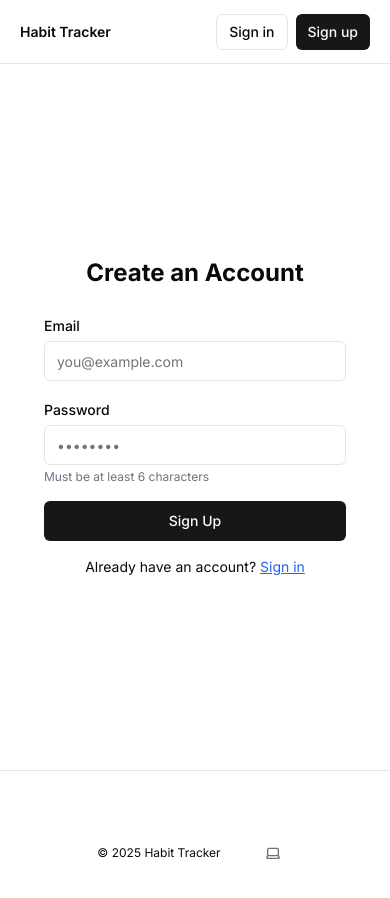
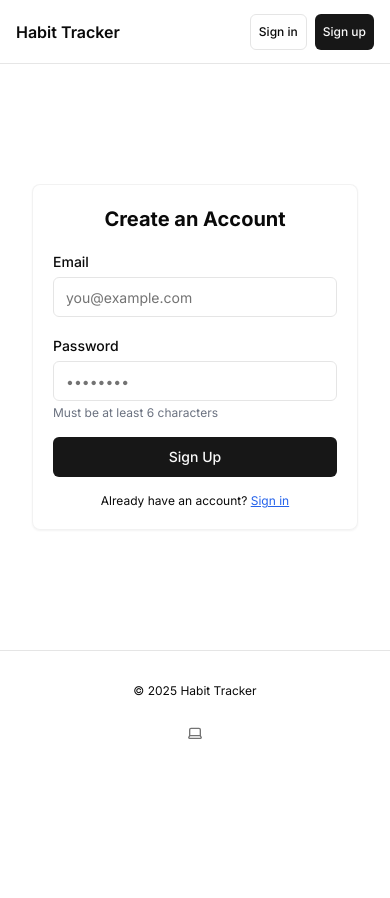
Before and after one commit to mironpuzanov/habit-tracker, a Next.js app in the folder my-app/: page /external/sign-up in a window 390 px wide. Shown: the top 898 px of the page. After the commit the page ends 844 px from the top, so only its background shows below. Built offline with nearby package versions, Linux system fonts and the light colour scheme.

Commit message:
Improve mobile responsiveness across the application

```diff
--- a/my-app/app/app/layout.tsx
+++ b/my-app/app/app/layout.tsx
@@ -20,8 +20,10 @@ export default async function AppLayout({
         <div className="hidden md:block">
           <AppSidebar />
         </div>
-        <div className="flex-1 flex flex-col pb-16 md:pb-0">
-          {children}
+        <div className="flex-1 flex flex-col pb-20 md:pb-0 px-4 md:px-6 pt-4 md:pt-6">
+          <div className="max-w-4xl mx-auto w-full">
+            {children}
+          </div>
         </div>
       </div>
       <div className="md:hidden">
--- a/my-app/app/external/layout.tsx
+++ b/my-app/app/external/layout.tsx
@@ -9,28 +9,28 @@ export default function ExternalLayout({
 }>) {
   return (
     <main className="min-h-screen flex flex-col items-center">
-      <div className="flex-1 w-full flex flex-col gap-20 items-center">
+      <div className="flex-1 w-full flex flex-col gap-10 md:gap-20 items-center">
         <nav className="w-full flex justify-center border-b border-b-foreground/10 h-16">
-          <div className="w-full max-w-5xl flex justify-between items-center p-3 px-5 text-sm">
-            <div className="flex gap-5 items-center font-semibold">
-              <Link href={"/"}>Habit Tracker</Link>
+          <div className="w-full max-w-5xl flex justify-between items-center p-3 px-4 md:px-5 text-sm">
+            <div className="flex gap-3 md:gap-5 items-center font-semibold">
+              <Link href={"/"} className="text-base md:text-lg">Habit Tracker</Link>
             </div>
             <div className="flex gap-2">
-              <Button asChild size="sm" variant={"outline"}>
+              <Button asChild size="sm" variant={"outline"} className="text-xs md:text-sm px-2 md:px-4">
                 <Link href="/sign-in">Sign in</Link>
               </Button>
-              <Button asChild size="sm" variant={"default"}>
+              <Button asChild size="sm" variant={"default"} className="text-xs md:text-sm px-2 md:px-4">
                 <Link href="/sign-up">Sign up</Link>
               </Button>
             </div>
           </div>
         </nav>
 
-        <div className="flex flex-col gap-20 max-w-5xl p-5 w-full">
+        <div className="flex flex-col gap-10 md:gap-20 max-w-5xl px-4 md:px-5 w-full">
           {children}
         </div>
 
-        <footer className="w-full flex items-center justify-center border-t mx-auto text-center text-xs gap-8 py-16">
+        <footer className="w-full flex flex-col md:flex-row items-center justify-center border-t mx-auto text-center text-xs gap-4 md:gap-8 py-8 md:py-16">
           <p>
             &copy; {new Date().getFullYear()} Habit Tracker
           </p>
--- a/my-app/app/external/sign-in/page.tsx
+++ b/my-app/app/external/sign-in/page.tsx
@@ -71,12 +71,12 @@ export default function Page(props: any) {
   };
 
   return (
-    <div className="flex justify-center items-center min-h-[60vh]">
-      <div className="w-full max-w-md p-6">
+    <div className="flex justify-center items-center min-h-[60vh] w-full px-4 sm:px-6 md:px-8">
+      <div className="w-full max-w-md bg-background/50 backdrop-blur-sm rounded-lg border border-border/50 shadow-sm p-5 sm:p-6 md:p-8">
         <form onSubmit={handleSignIn} className="space-y-4">
-          <div className="text-center mb-6">
-            <h1 className="text-2xl font-bold">Sign in</h1>
-            <p className="text-sm text-gray-600 dark:text-gray-400 mt-2">
+          <div className="text-center mb-4 sm:mb-6">
+            <h1 className="text-xl sm:text-2xl font-bold">Sign in</h1>
+            <p className="text-xs sm:text-sm text-gray-600 dark:text-gray-400 mt-2">
               Don't have an account?{" "}
               <Link className="text-blue-600 dark:text-blue-400 underline" href="/external/sign-up">
                 Sign up
@@ -86,7 +86,7 @@ export default function Page(props: any) {
 
           <div className="space-y-4">
             <div>
-              <Label htmlFor="email">Email</Label>
+              <Label htmlFor="email" className="text-sm font-medium">Email</Label>
               <Input
                 id="email"
                 name="email"
@@ -95,13 +95,13 @@ export default function Page(props: any) {
                 onChange={(e) => setEmail(e.target.value)}
                 placeholder="you@example.com"
                 required
-                className="mt-1"
+                className="mt-1 w-full text-sm"
               />
             </div>
 
             <div>
               <div className="flex justify-between items-center">
-                <Label htmlFor="password">Password</Label>
+                <Label htmlFor="password" className="text-sm font-medium">Password</Label>
                 <Link
                   className="text-xs text-gray-600 dark:text-gray-400 hover:underline"
                   href="/external/forgot-password"
@@ -117,30 +117,30 @@ export default function Page(props: any) {
                 onChange={(e) => setPassword(e.target.value)}
                 placeholder="Your password"
                 required
-                className="mt-1"
+                className="mt-1 w-full text-sm"
               />
             </div>
 
             {(status.type === "error" && status.message) && (
-              <div className="bg-red-100 dark:bg-red-900 text-red-700 dark:text-red-300 p-3 rounded text-sm">
+              <div className="bg-red-100 dark:bg-red-900 text-red-700 dark:text-red-300 p-3 rounded text-xs sm:text-sm">
                 {status.message}
               </div>
             )}
 
             {errorMessage && (
-              <div className="bg-red-100 dark:bg-red-900 text-red-700 dark:text-red-300 p-3 rounded text-sm">
+              <div className="bg-red-100 dark:bg-red-900 text-red-700 dark:text-red-300 p-3 rounded text-xs sm:text-sm">
                 {errorMessage}
               </div>
             )}
 
             <Button
               type="submit"
-              className="w-full"
+              className="w-full mt-2"
               disabled={status.type === "loading"}
             >
               {status.type === "loading" ? (
                 <span className="flex items-center justify-center">
-                  <svg className="animate-spin -ml-1 mr-3 h-5 w-5 text-white" xmlns="http://www.w3.org/2000/svg" fill="none" viewBox="0 0 24 24">
+                  <svg className="animate-spin -ml-1 mr-2 h-4 w-4" xmlns="http://www.w3.org/2000/svg" fill="none" viewBox="0 0 24 24">
                     <circle className="opacity-25" cx="12" cy="12" r="10" stroke="currentColor" strokeWidth="4"></circle>
                     <path className="opacity-75" fill="currentColor" d="M4 12a8 8 0 018-8V0C5.373 0 0 5.373 0 12h4zm2 5.291A7.962 7.962 0 014 12H0c0 3.042 1.135 5.824 3 7.938l3-2.647z"></path>
                   </svg>
--- a/my-app/app/external/sign-up/page.tsx
+++ b/my-app/app/external/sign-up/page.tsx
@@ -48,14 +48,14 @@ export default function Page(props: any) {
   };
 
   return (
-    <div className="flex justify-center items-center min-h-[60vh]">
-      <div className="w-full max-w-md p-6">
-        <h1 className="text-2xl font-bold mb-6 text-center">Create an Account</h1>
+    <div className="flex justify-center items-center min-h-[60vh] w-full px-4 sm:px-6 md:px-8">
+      <div className="w-full max-w-md bg-background/50 backdrop-blur-sm rounded-lg border border-border/50 shadow-sm p-5 sm:p-6 md:p-8">
+        <h1 className="text-xl sm:text-2xl font-bold mb-4 sm:mb-6 text-center">Create an Account</h1>
 
         {success ? (
-          <div className="text-center mb-4 p-4 bg-green-100 dark:bg-green-900 rounded">
+          <div className="text-center mb-4 p-3 sm:p-4 bg-green-100 dark:bg-green-900 rounded">
             <p className="text-green-700 dark:text-green-300">{success}</p>
-            <p className="text-sm mt-2 text-gray-600 dark:text-gray-400">
+            <p className="text-xs sm:text-sm mt-2 text-gray-600 dark:text-gray-400">
               After confirming your email, you can{" "}
               <Link href="/external/sign-in" className="text-blue-600 dark:text-blue-400 underline">
                 sign in
@@ -66,7 +66,7 @@ export default function Page(props: any) {
         ) : (
           <form onSubmit={handleSignUp} className="space-y-4">
             <div>
-              <Label htmlFor="email">Email</Label>
+              <Label htmlFor="email" className="text-sm font-medium">Email</Label>
               <Input
                 id="email"
                 type="email"
@@ -74,12 +74,12 @@ export default function Page(props: any) {
                 onChange={(e) => setEmail(e.target.value)}
                 placeholder="you@example.com"
                 required
-                className="mt-1"
+                className="mt-1 w-full text-sm"
               />
             </div>
 
             <div>
-              <Label htmlFor="password">Password</Label>
+              <Label htmlFor="password" className="text-sm font-medium">Password</Label>
               <Input
                 id="password"
                 type="password"
@@ -88,26 +88,34 @@ export default function Page(props: any) {
                 placeholder="••••••••"
                 minLength={6}
                 required
-                className="mt-1"
+                className="mt-1 w-full text-sm"
               />
               <p className="text-xs text-gray-500 mt-1">Must be at least 6 characters</p>
             </div>
 
             {error && (
-              <div className="bg-red-100 dark:bg-red-900 text-red-700 dark:text-red-300 p-3 rounded">
+              <div className="bg-red-100 dark:bg-red-900 text-red-700 dark:text-red-300 p-3 rounded text-xs sm:text-sm">
                 {error}
               </div>
             )}
 
             <Button
               type="submit"
-              className="w-full"
+              className="w-full mt-2"
               disabled={loading}
             >
-              {loading ? "Creating Account..." : "Sign Up"}
+              {loading ? (
+                <span className="flex items-center justify-center">
+                  <svg className="animate-spin -ml-1 mr-2 h-4 w-4" xmlns="http://www.w3.org/2000/svg" fill="none" viewBox="0 0 24 24">
+                    <circle className="opacity-25" cx="12" cy="12" r="10" stroke="currentColor" strokeWidth="4"></circle>
+                    <path className="opacity-75" fill="currentColor" d="M4 12a8 8 0 018-8V0C5.373 0 0 5.373 0 12h4zm2 5.291A7.962 7.962 0 014 12H0c0 3.042 1.135 5.824 3 7.938l3-2.647z"></path>
+                  </svg>
+                  Creating Account...
+                </span>
+              ) : "Sign Up"}
             </Button>
 
-            <p className="text-center text-sm">
+            <p className="text-center text-xs sm:text-sm mt-4">
               Already have an account?{" "}
               <Link href="/external/sign-in" className="text-blue-600 dark:text-blue-400 underline">
                 Sign in
--- a/my-app/components/internal/BottomNav.tsx
+++ b/my-app/components/internal/BottomNav.tsx
@@ -58,18 +58,22 @@ export function BottomNav() {
   ]
 
   return (
-    <div className="fixed bottom-0 left-0 right-0 border-t bg-background z-10">
-      <div className="flex justify-around items-center h-16 px-2 max-w-lg mx-auto">
+    <div className="fixed bottom-0 left-0 right-0 border-t bg-background z-10 shadow-lg">
+      <div className="flex justify-around items-center h-16 px-1 max-w-md mx-auto">
         {navItems.map((item) => (
           <Link
             key={item.name}
             href={item.href}
-            className={`flex flex-col items-center justify-center w-16 h-full ${
-              item.active ? "text-primary" : "text-muted-foreground"
+            className={`flex flex-col items-center justify-center py-2 w-full rounded transition-all ${
+              item.active
+                ? "text-primary font-medium"
+                : "text-muted-foreground hover:text-foreground/80"
             }`}
           >
-            {item.icon}
-            <span className="text-xs mt-1">{item.name}</span>
+            <div className="flex items-center justify-center">
+              {item.icon}
+            </div>
+            <span className="text-[10px] mt-1 font-medium">{item.name}</span>
           </Link>
         ))}
       </div>
```
